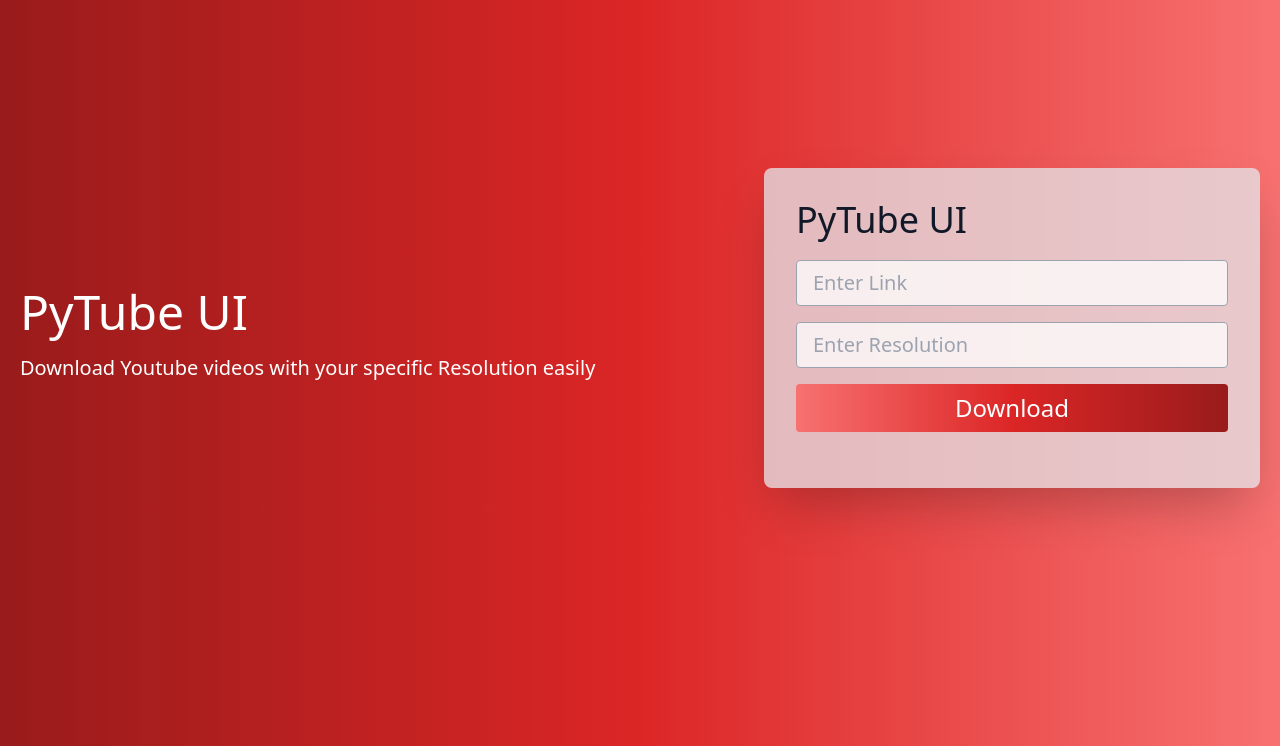
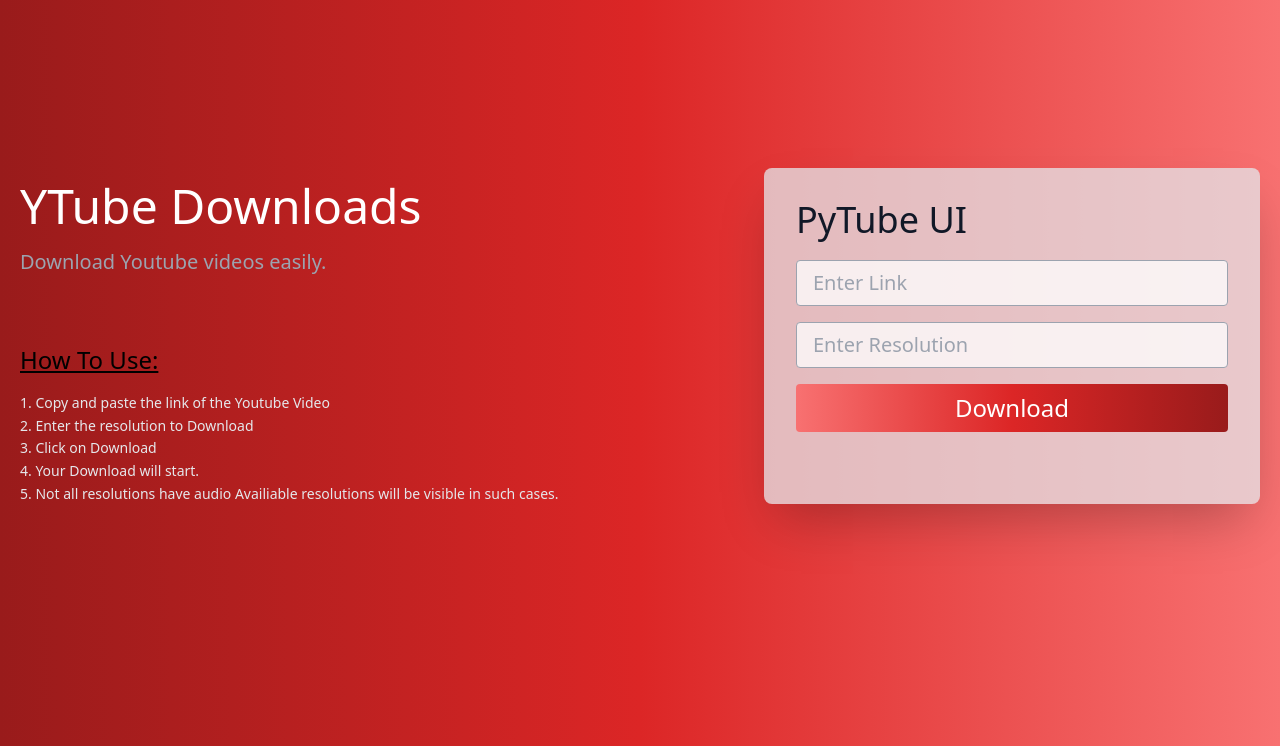
Before and after one commit to Sophyia7/PyTube, a Flask app: page / in a window 1280 px wide. Shown: the top 746 px of the page. Run offline with Flask 2, Linux system fonts and the light colour scheme.

Commit message:
Updated homepage.html
Added how to use, and added available resolutions.

```diff
--- a/templates/homepage.html
+++ b/templates/homepage.html
@@ -5,20 +5,35 @@
  <section class="text-gray-600 body-font">
     <div class="container px-5 py-24 mx-auto flex flex-wrap items-center">
       <div class="lg:w-3/5 md:w-1/2 md:pr-16 lg:pr-0 pr-0">
-        <h1 class="title-font font-medium text-5xl text-white">PyTube UI</h1>
-        <p class="leading-relaxed mt-4 text-xl text-white">Download Youtube videos with your specific Resolution easily</div>
+        <h1 class="title-font font-medium text-5xl text-white">YTube Downloads</h1>
+        <p class="leading-relaxed mt-4 text-xl text-gray-400">Download Youtube videos easily. <br><br><br>
+          <h2 class="font-medium text-2xl text-black" ><u>How To Use:</u></h2>
+          <p class="leading-relaxed mt-4 text-sm text-gray-200">
+          1. Copy and paste the link of the Youtube Video <br>
+          2. Enter the resolution to Download <br>
+          3. Click on Download <br>
+          4. Your Download will start. <br>
+          5. Not all resolutions have audio Availiable resolutions will be visible in such cases. <br>
+        </p>
+        </div>
         <form class="lg:w-2/5 md:w-1/2 bg-gray-200 bg-opacity-75 rounded-lg p-8 flex flex-col md:ml-auto w-full mt-10 md:mt-0 shadow-2xl"
         method="POST">
         <h2 class="text-gray-900 text-4xl font-medium title-font mb-5">PyTube UI</h2>
         <input name="link" type='text'
           class="bg-white bg-opacity-75 rounded border border-gray-400 focus:outline-none focus:border-pink-400 text-xl px-4 py-2 mb-4"
           placeholder="Enter Link" required>
-        <input name="res" type="text"
+          <input name="res" type="text"
           class="bg-white bg-opacity-75 rounded border border-gray-400 focus:outline-none focus:border-pink-400 text-xl px-4 py-2 mb-4"
           placeholder="Enter Resolution" required>
         <button name="Download" type="submit"
-          class="text-white  border-0 py-2 px-8 bg-gradient-to-r from-teal-400 to-blue-500  focus:outline-none hover:from-pink-500 hover:to-orange-500  rounded text-2xl">Download</button>
-        <br>
+          class="text-white mb-4 border-0 py-2 px-8 bg-gradient-to-r from-teal-400 to-blue-500  focus:outline-none hover:from-pink-500 hover:to-orange-500  rounded text-2xl">Download</button>
+          {% if resolutions %}
+          <h2 class="text-black">Availiable Resolutions :- </h2>
+            {% for r in resolutions%}
+            {{ r }}
+            {% endfor %}
+          {% endif %}
+          <br>
       </div>
     </div>
   </section>
```
